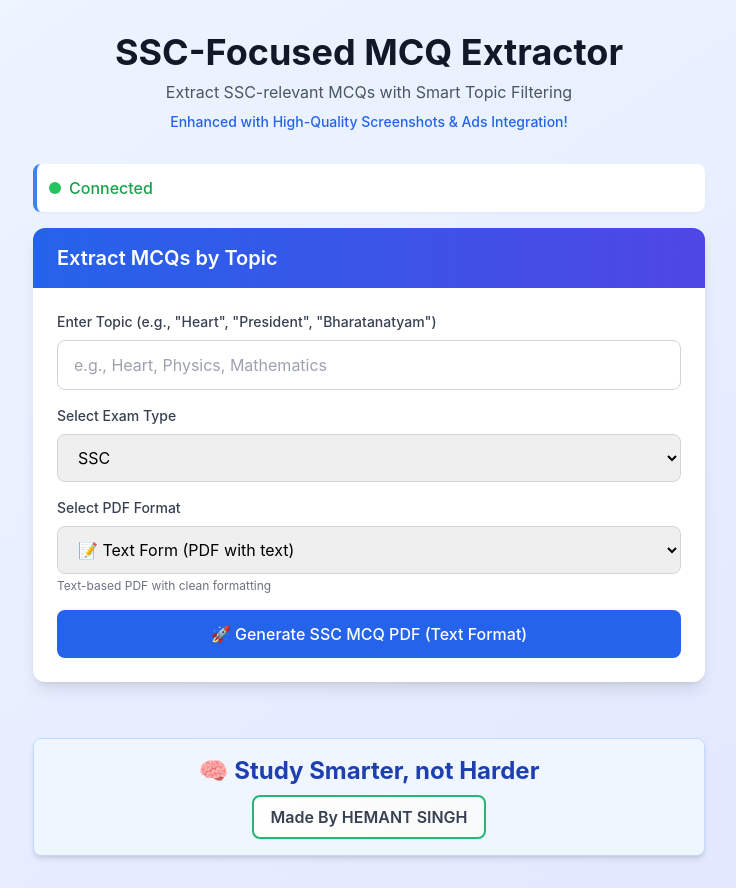
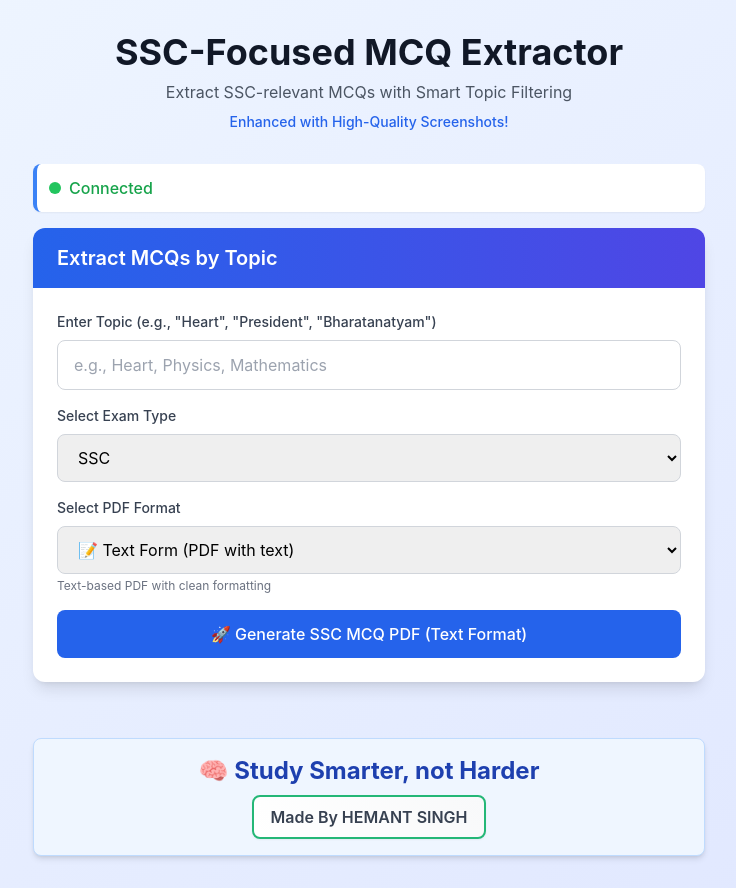
Before and after one commit to FamGamesh/Mq_Frontend, a React (Create React App) app: page / in a window 1280 px wide. Shown: the whole page, without its empty margins (271-1007 px from the left). Built offline with nearby package versions, Linux system fonts and the light colour scheme; no server answers.

Commit message:
Update App.js

```diff
--- a/src/App.js
+++ b/src/App.js
@@ -574,7 +574,7 @@ function App() {
                             Extract {examType}-relevant MCQs with Smart Topic Filtering
                         </p>
                         <p className="text-sm text-blue-600 font-medium">
-                            Enhanced with High-Quality Screenshots & Ads Integration!
+                            Enhanced with High-Quality Screenshots!
                         </p>
 
                         {/* ENHANCED Ads Integration Status */}
```
